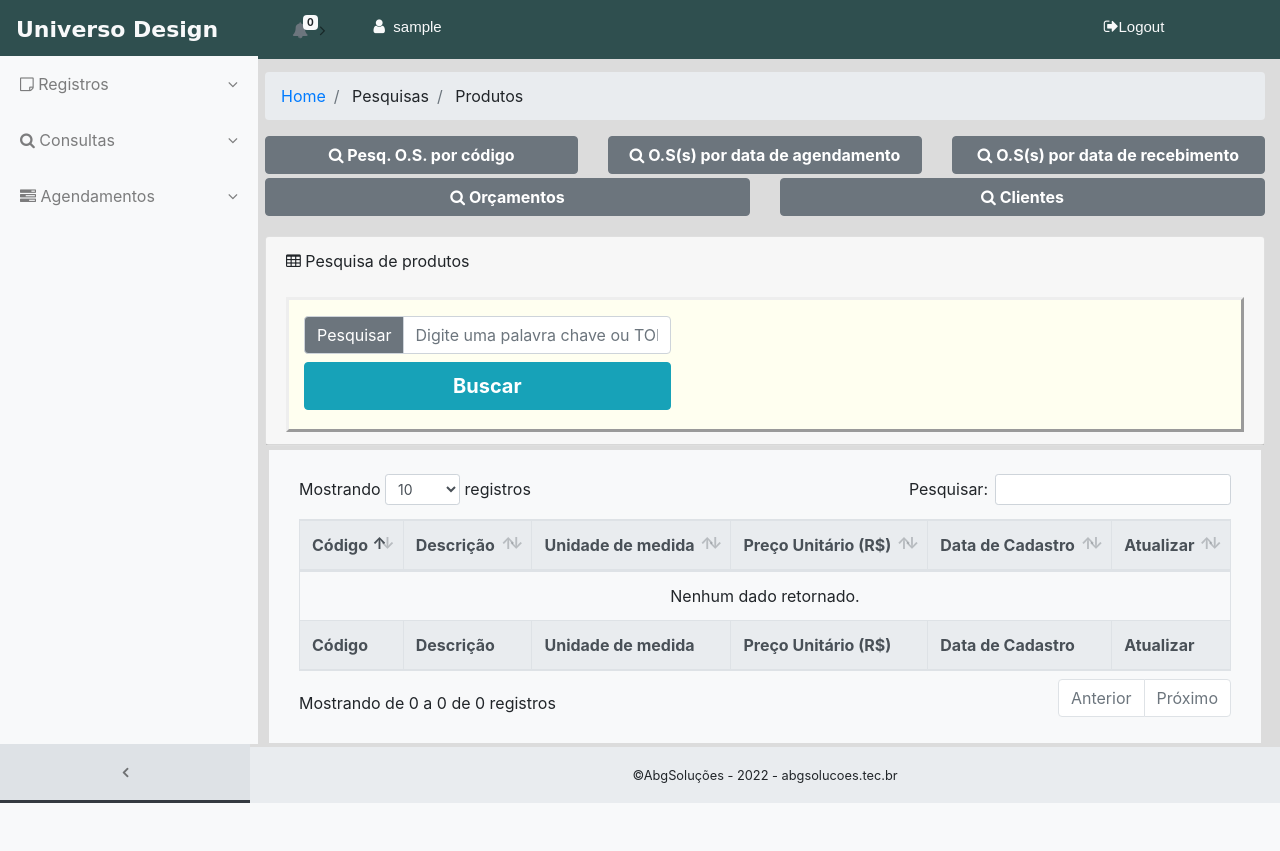
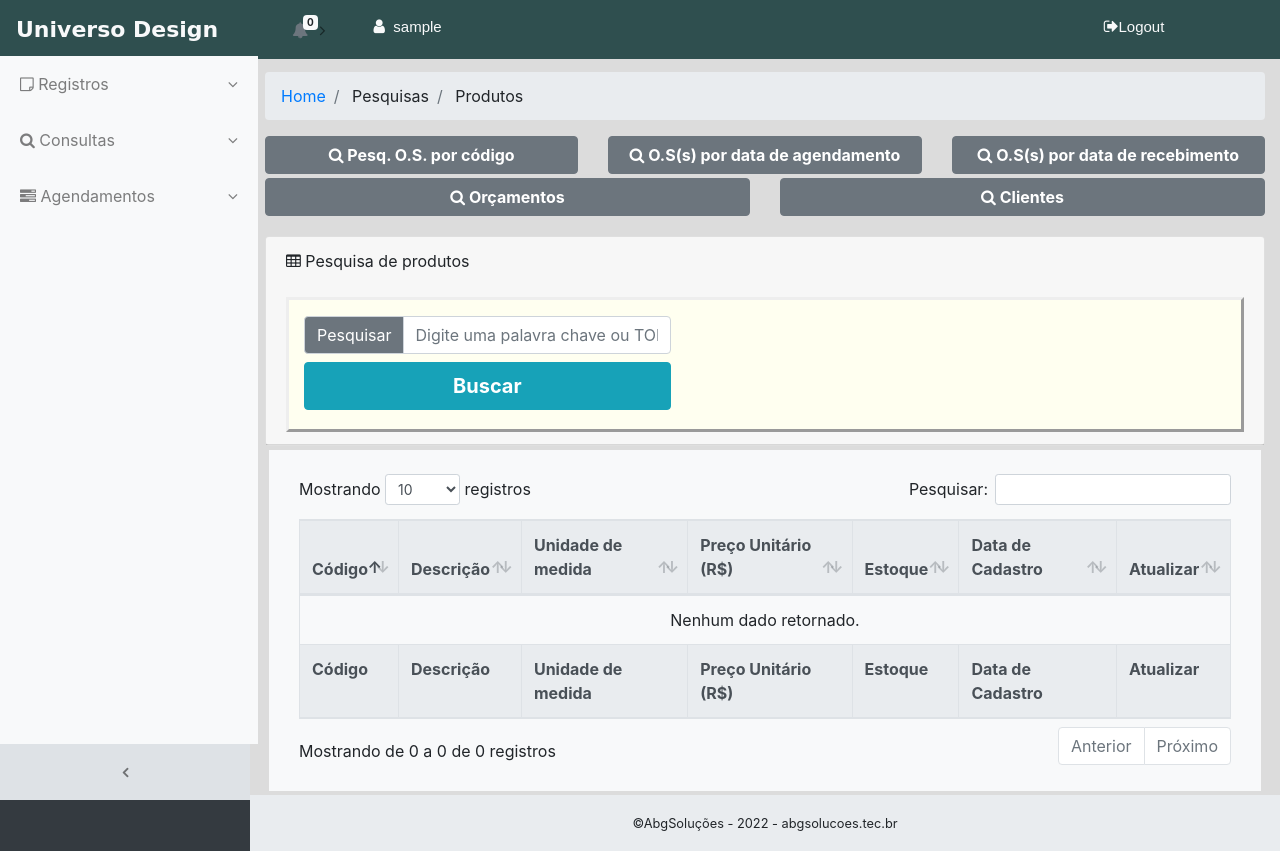
Before and after one commit to Ivonilson/prjUniversoDesign, a PHP site: page /index.php?pagina=pesquisa-produto in a window 1280 px wide. Before the commit the page ends 803 px from the top, so only its background shows below. Run offline with PHP 8.4, Linux system fonts and the light colour scheme; the visitor is signed in with stand-in values (Sample User, id 1); data comes from the database, SQL or seed files in the repository.

Commit message:
refatorando editar produto

```diff
--- a/model/PesquisaProduto.php
+++ b/model/PesquisaProduto.php
@@ -10,7 +10,7 @@ class PesquisaProduto {
 		$descricao = filter_input(INPUT_GET, 'palavra_chave');
 
 		if($descricao != ''){
-			$querySelect = "SELECT id_prod, descricao, unidade_medida, preco_unitario, data_cadastro  FROM tbl_produto WHERE descricao LIKE '%$descricao%' || id_prod LIKE '%$descricao%'  || '$descricao' = 'TODOS' ORDER BY descricao";
+			$querySelect = "SELECT id_prod, descricao, unidade_medida, preco_unitario, quantidade_estoque, data_cadastro  FROM tbl_produto WHERE descricao LIKE '%$descricao%' || id_prod LIKE '%$descricao%'  || '$descricao' = 'TODOS' ORDER BY descricao";
 
 			$conn = new Conn();
 			$dadosProduto = $conn->getConn()->query($querySelect);
--- a/view/editar-produto.php
+++ b/view/editar-produto.php
@@ -75,13 +75,13 @@
 
 						<div class="col-lg-4 col-md-12 col-sm-12 col-xs-12">
 							<label class="sr-only" for="inlineFormInputValorUnitario">Valor Unitário (R$)</label>
-							<input type="text" valor_unitario = "valor_unit" class="form-control mb-2 ipt-princ" id="inlineFormInputValorUnitario" placeholder="Valor unitário"  value="<?=number_format($registro->preco_unitario, 2, ',' , '.')?>">
-							<input type="hidden" id="valor_unit" name="ipt-preco-unit">
+							<input type="text" name="ipt-preco-unit"  class="form-control mb-2 ipt-princ" id="inlineFormInputValorUnitario" placeholder="Valor unitário"  value="<?=number_format($registro->preco_unitario, 2, ',' , '.')?>">
+							<input type="hidden" id="valor_unit" >
 						</div>
 
 						<div class="col-lg-4 col-md-12 col-sm-12 col-xs-12">
 							<label class="sr-only" for="inlineFormInputQuantidadeEstoque">Quantidade em Estoque</label>
-							<input type="text" class="form-control mb-2" id="inlineFormInputQuantidadeEstoque" placeholder="Quantidade em Estoque" name="ipt-quantidade-estoque" disabled>
+							<input type="text" class="form-control mb-2" id="inlineFormInputQuantidadeEstoque" placeholder="Quantidade em Estoque" name="ipt-quantidade-estoque" value="<?=number_format($registro->quantidade_estoque, 2, ',' , '.')?>">
 						</div>
 
 						<input type="submit" id="btnGravarEdicao" value="GRAVAR" name="btnEditarProduto">
--- a/view/pesquisa-produto.php
+++ b/view/pesquisa-produto.php
@@ -94,6 +94,7 @@
 								<th>Descrição</th>
 								<th>Unidade de medida</th>
 								<th>Preço Unitário (R$)</th>
+								<th>Estoque</th>
 								<th>Data de Cadastro</th>
 								<th>Atualizar</th>
 							</tr>
@@ -104,6 +105,7 @@
 								<th>Descrição</th>
 								<th>Unidade de medida</th>
 								<th>Preço Unitário (R$)</th>
+								<th>Estoque</th>
 								<th>Data de Cadastro</th>
 								<th>Atualizar</th>
 							</tr>
@@ -120,6 +122,7 @@
 								<td><?=$value['descricao']?></td>
 								<td><?=$value['unidade_medida']?></td>
 								<td><?=number_format($value['preco_unitario'], 2, ',' , '.')?></td>
+								<td><?=number_format($value['quantidade_estoque'], 2, ',', '.')?></td>
 								<td><?=date_format(date_create($value['data_cadastro']), "d/m/Y")?></td>
 								<td align="center"><a href="/?pagina=editar-produto&id_prod=<?=$value['id_prod']?>&form=pesquisa-produto" title="Atualizar"><i class="fa fa-pencil" aria-hidden="true"></i></a></td>
 								<!--<td align="center"><a href="/?pagina=historico&cod_os=<?=$value['cod_os']?>&form=pesquisa-por-data-receb" title="Histórico" target="_blank"><i class="fa fa-history" aria-hidden="true"></a></td>-->
```
Also changed, not shown: model/EditarProduto.php (+5 -3 lines).
